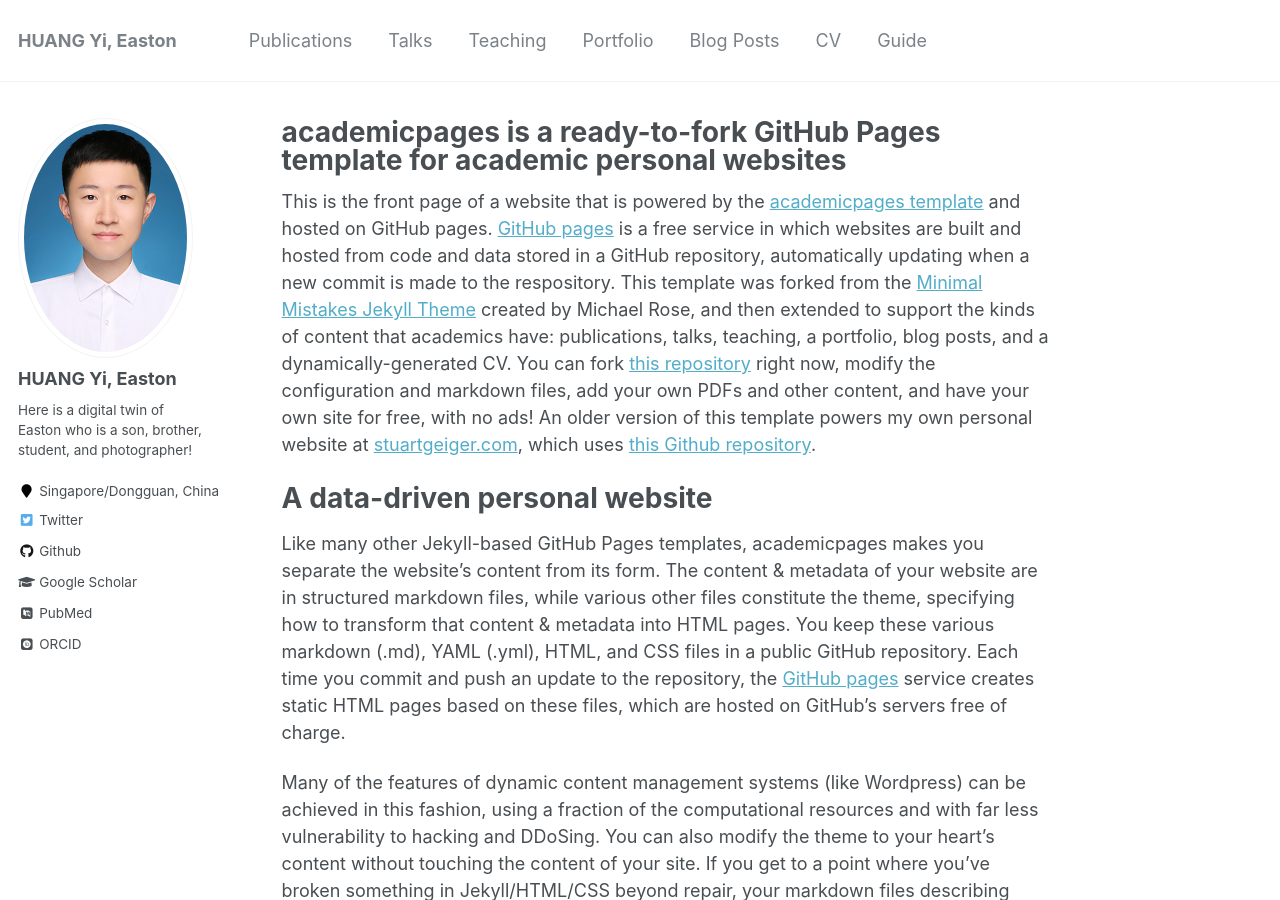
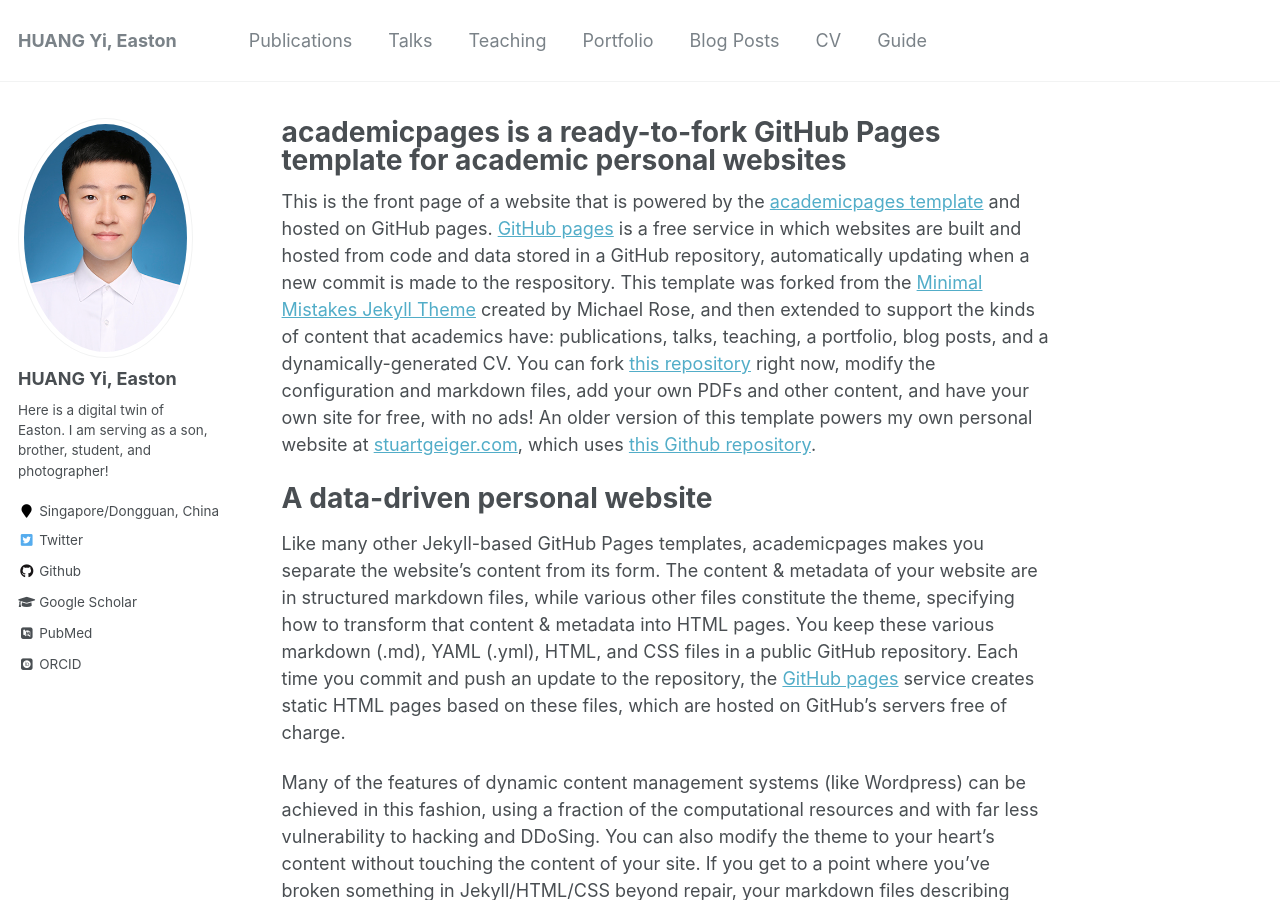
Before and after one commit to easton-hy/easton-hy.github.io, a Jekyll site: the page built from _pages/about.md, in a window 1280 px wide and 900 px high. Built offline with Jekyll 4.4.1, drawn with Linux system fonts in a browser that asks for light colours; some web fonts are replaced.

Commit message:
Update _config.yml

```diff
--- a/_config.yml
+++ b/_config.yml
@@ -82,7 +82,7 @@ analytics:
 author:
   name             : "HUANG Yi, Easton"
   avatar           : "U2102035 Huang Yi.jpg"
-  bio              : "Here is a digital twin of Easton who is a son, brother, student, and photographer!"
+  bio              : "Here is a digital twin of Easton. I am serving as a son, brother, student, and photographer!"
   location         : "Singapore/Dongguan, China"
   employer         :
   pubmed           : "https://www.ncbi.nlm.nih.gov/pubmed/?term=john+snow"
```
